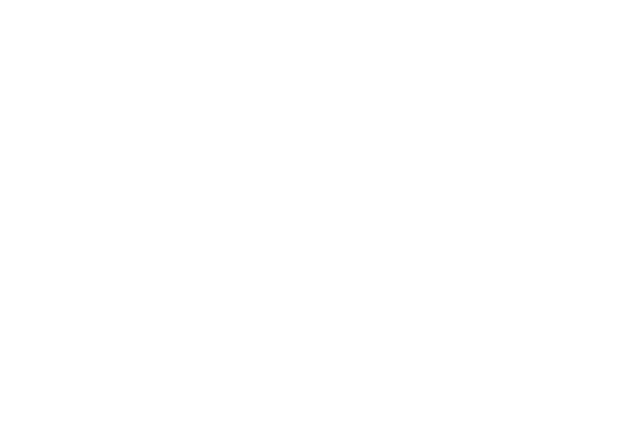
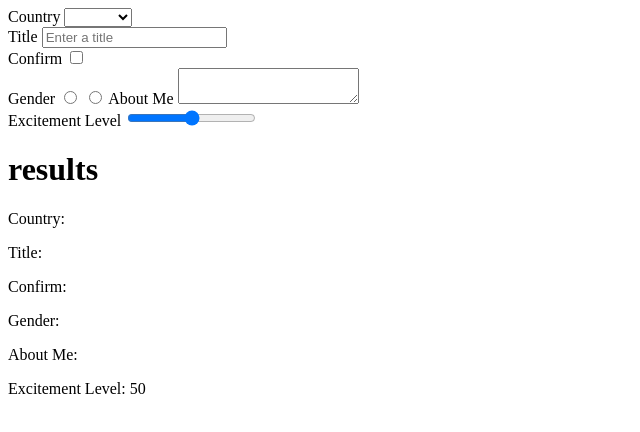
Before and after one commit to drabinowitz/angularTest, a plain HTML site: page index.html in a window 1280 px wide. Shown: the whole page, without its empty margins (0-640 px from the left). Drawn offline with nearby package versions, Linux system fonts and the light colour scheme.

Commit message:
created dynamic form

```diff
--- a/index.html
+++ b/index.html
@@ -7,7 +7,48 @@
 
 <body>
 
+	<form>
 
+		<label for="country">Country</label>
+
+		<select name="country" ng-model="data.country" ng-options="country for country in ['Antigua','Aruba','Burundi','Brunei']">...</select><br>
+
+		<label for="title">Title</label>
+
+		<input type="text" name="title" ng-model="data.title" placeholder="Enter a title"><br>
+
+		<label for="confirm">Confirm</label>
+
+		<input type="checkbox" name="confirm" ng-model="data.confirm"><br>
+
+		<label for="gender">Gender</label>
+
+		<input type="radio" name="gender" ng-model="data.gender" value="male">
+
+		<input type="radio" name="gender" ng-model="data.gender" value="female">
+
+		<label for="aboutMe">About Me</label>
+
+		<textarea name="aboutMe" ng-model="data.aboutMe">></textarea><br>
+
+		<label for="excitement">Excitement Level</label>
+
+		<input type="range" name="excitement" ng-model="data.excitement">
+
+	</form>
+
+	<div>
+
+		<h1>results</h1>
+
+		<p>Country: {{ data.country }}</p>
+		<p>Title: {{ data.title }}</p>
+		<p>Confirm: {{ data.confirm }}</p>
+		<p>Gender: {{ data.gender }}</p>
+		<p>About Me: {{ data.aboutMe }}</p>
+		<p>Excitement Level: {{ data.excitement }}</p>
+
+	</div>
 
 	<script src="https://ajax.googleapis.com/ajax/libs/angularjs/1.2.15/angular.min.js"></script>
 
```
